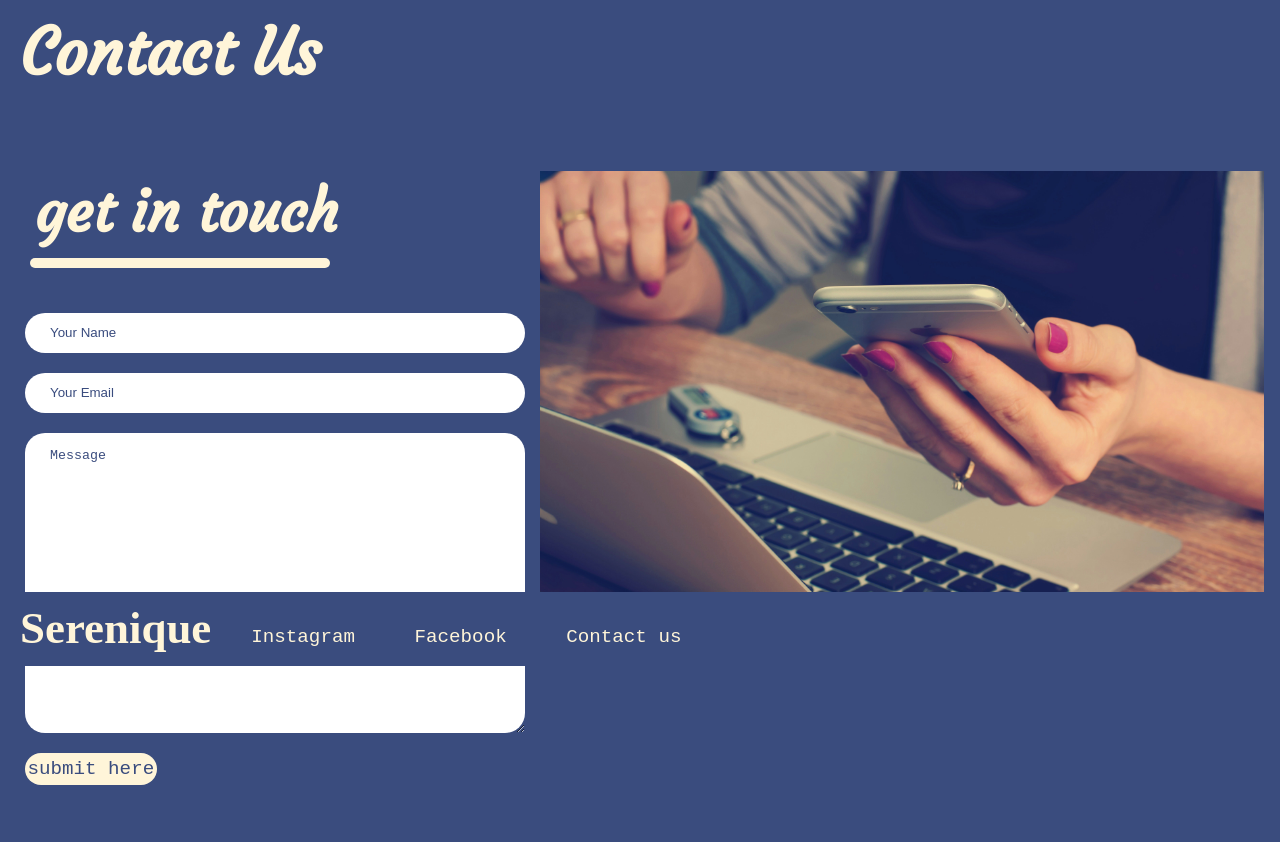
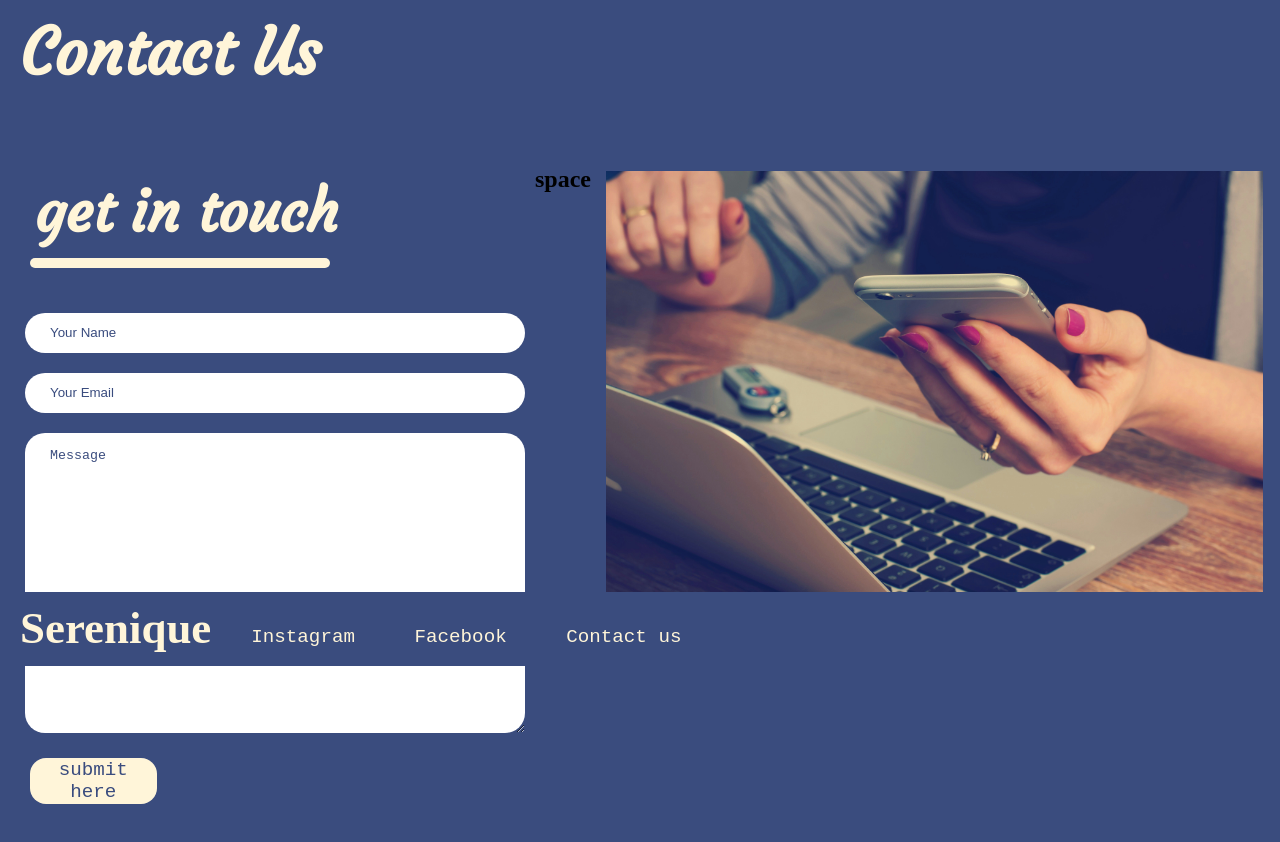
Before and after one commit to GregoryP-serenique/serenique, a plain HTML site: page contact page.html in a window 1280 px wide. Shown: the part 134-976 px from the top of the page. Drawn offline with Linux system fonts and the light colour scheme; a web font is replaced by a local one.

Commit message:
Update contact page.html

```diff
--- a/contact page.html
+++ b/contact page.html
@@ -28,12 +28,13 @@
                 <h2>get in touch</h2>
                 <hr>
             </div>
-            <input type="hidden" name="access_key" value="6bd206ff-5f47-4708-9915-f44197da1311">
+             <input type="hidden" name="access_key" value="6bd206ff-5f47-4708-9915-f44197da1311">
             <input type="text" name="name" placeholder="Your Name" class="contact-inputs" required>
             <input type="text" name="email" placeholder="Your Email" class="contact-inputs" required>
             <textarea name="message" placeholder="Message" class="contact-inputs"required></textarea>
-            <button type="submit"> submit here</button>
+             <b> <button type="submit"> submit here</button></b>
         </form>
+        <h2>space</h2>
         <div class="contact-right">
             <img src="recources/firmbee-com-SpVHcbuKi6E-unsplash.jpg" alt="contact us img" width="102%">
         </div>
```
